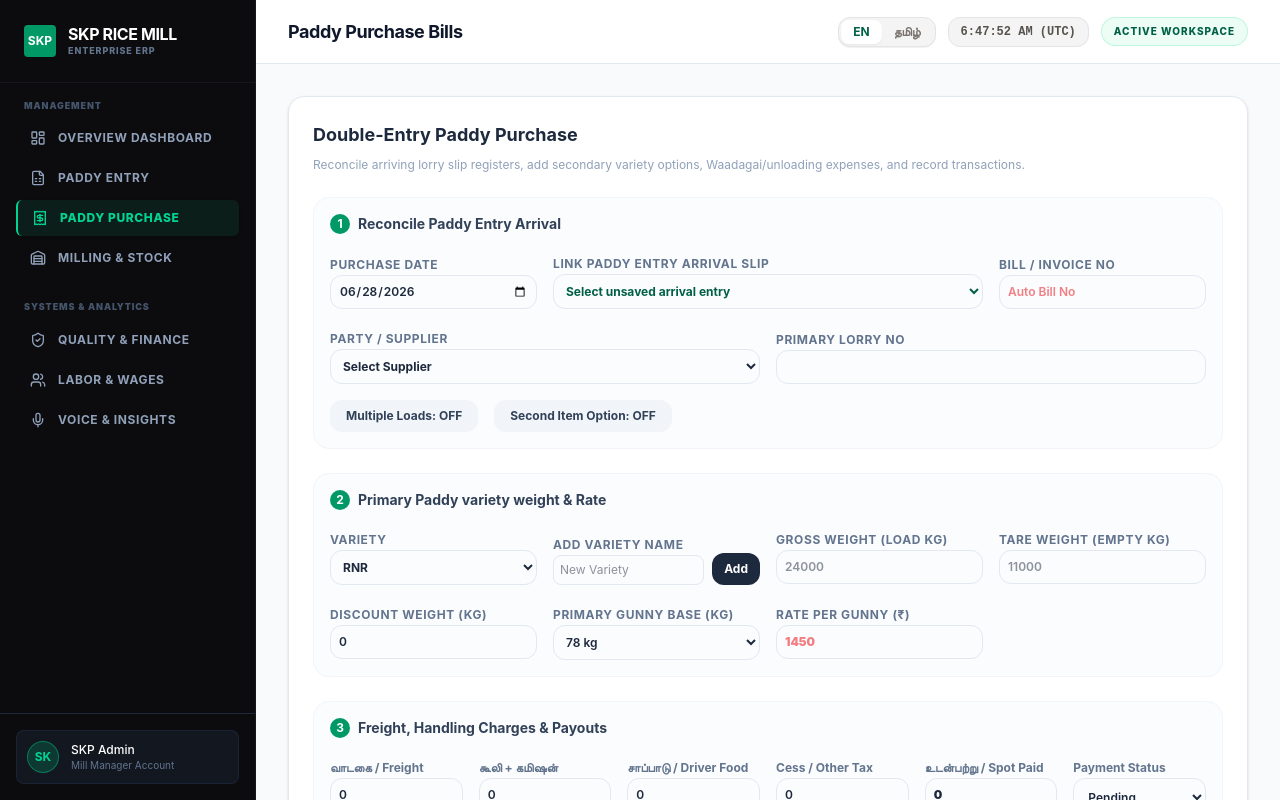
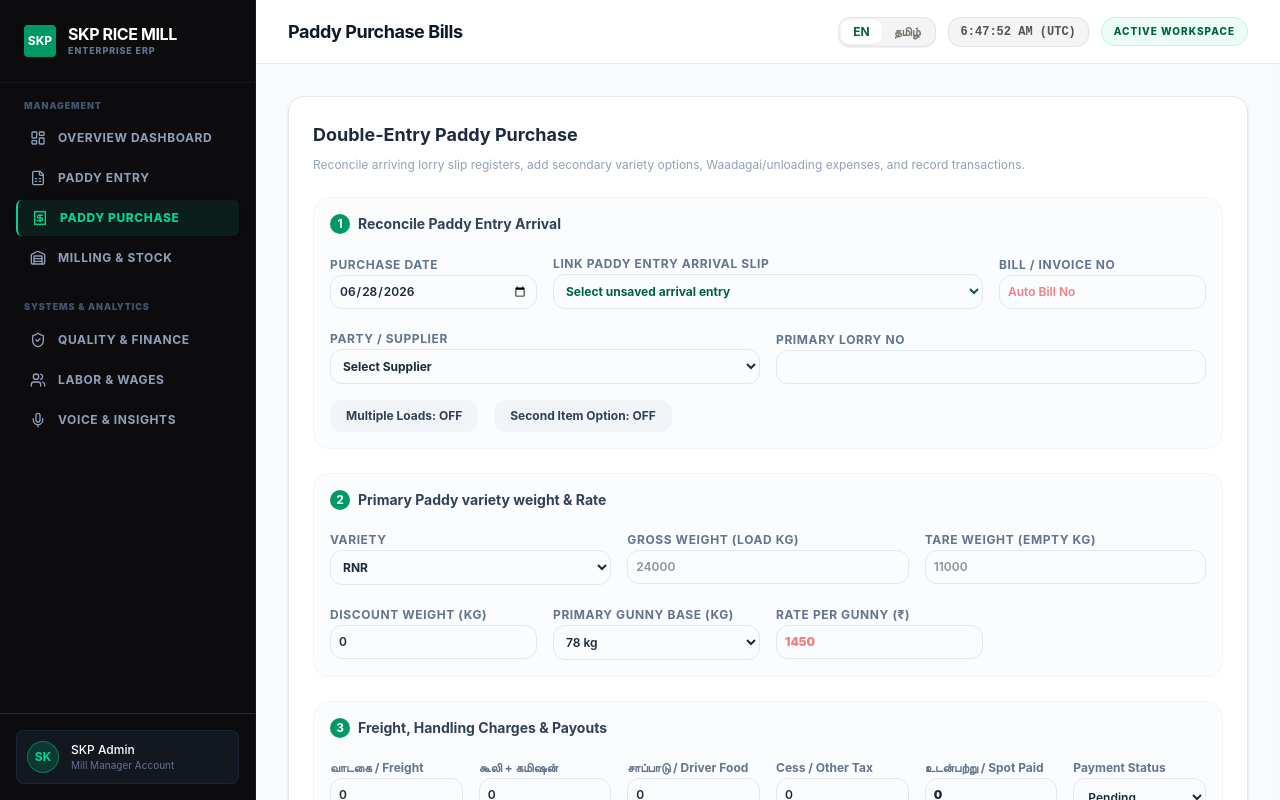
Before and after one commit to monish-732004/ERP, a React (Vite) app: page / in a window 1280 px wide. Both pictures are taken after a click on the button "PADDY PURCHASE". Built offline with nearby package versions, Linux system fonts and the light colour scheme.

Commit message:
feat: remove add variety name field in paddy purchase form

```diff
--- a/src/components/PaddyPurchaseForm.tsx
+++ b/src/components/PaddyPurchaseForm.tsx
@@ -47,7 +47,7 @@
   const [puParty, setPuParty] = useState('');
   const [puLorry, setPuLorry] = useState('');
   const [puVariety, setPuVariety] = useState('RNR');
-  const [puNewVariety, setPuNewVariety] = useState('');
+
 
   // Primary load weights
   const [puLoad, setPuLoad] = useState('');
@@ -143,14 +143,7 @@
     }
   };
 
-  const saveVariety = async () => {
-    const name = puNewVariety.trim();
-    if (!name) return;
-    await onAddVariety(name);
-    setPuVariety(name);
-    setPuNewVariety('');
-    alert("New variety saved!");
-  };
+
 
 
 
@@ -717,7 +710,7 @@
               <span>{t("Primary Paddy variety weight & Rate")}</span>
             </h3>
 
-            <div className="grid grid-cols-1 md:grid-cols-4 gap-4 mb-4">
+            <div className="grid grid-cols-1 md:grid-cols-3 gap-4 mb-4">
               <div>
                 <label className="text-xs font-bold text-slate-500 uppercase tracking-wider">{t("Variety")}</label>
                 <select
@@ -727,19 +720,6 @@
                 >
                   {varieties.map(v => <option key={v} value={v}>{v}</option>)}
                 </select>
-              </div>
-              <div className="flex gap-2 items-end">
-                <div className="flex-1">
-                  <label className="text-xs font-bold text-slate-500 uppercase tracking-wider">{t("Add Variety Name")}</label>
-                  <input
-                    type="text"
-                    value={puNewVariety}
-                    onChange={(e) => setPuNewVariety(e.target.value)}
-                    placeholder={t("New Variety")}
-                    className="w-full p-1.5 border border-slate-200 rounded-lg text-xs text-slate-800"
-                  />
-                </div>
-                <button onClick={saveVariety} className="py-2 px-3 bg-slate-800 hover:bg-slate-900 text-white rounded-xl text-xs font-bold">{t("Add")}</button>
               </div>
               <div>
                 <label className="text-xs font-bold text-slate-500 uppercase tracking-wider">{t("Gross Weight (Load Kg)")}</label>
```
